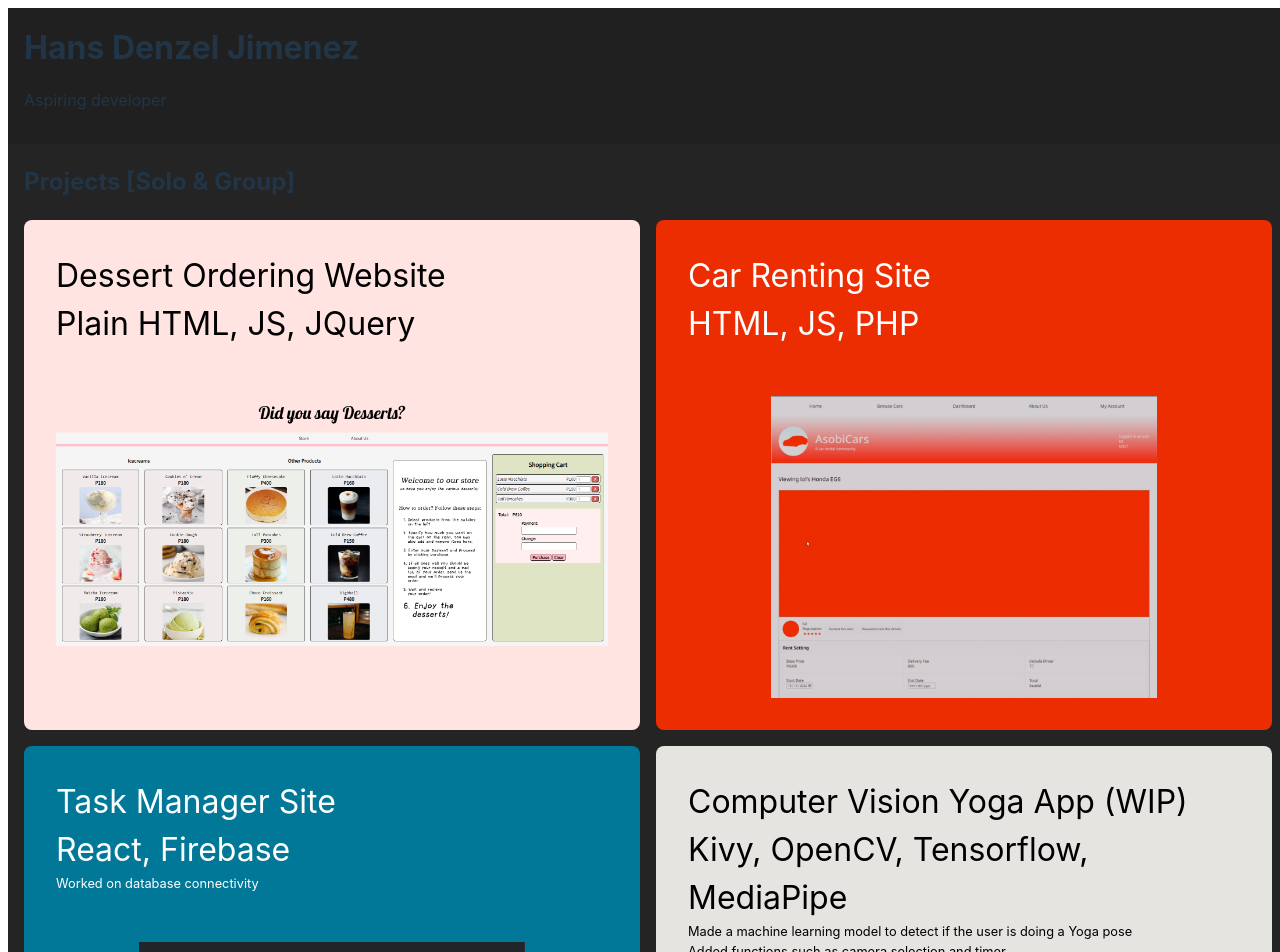
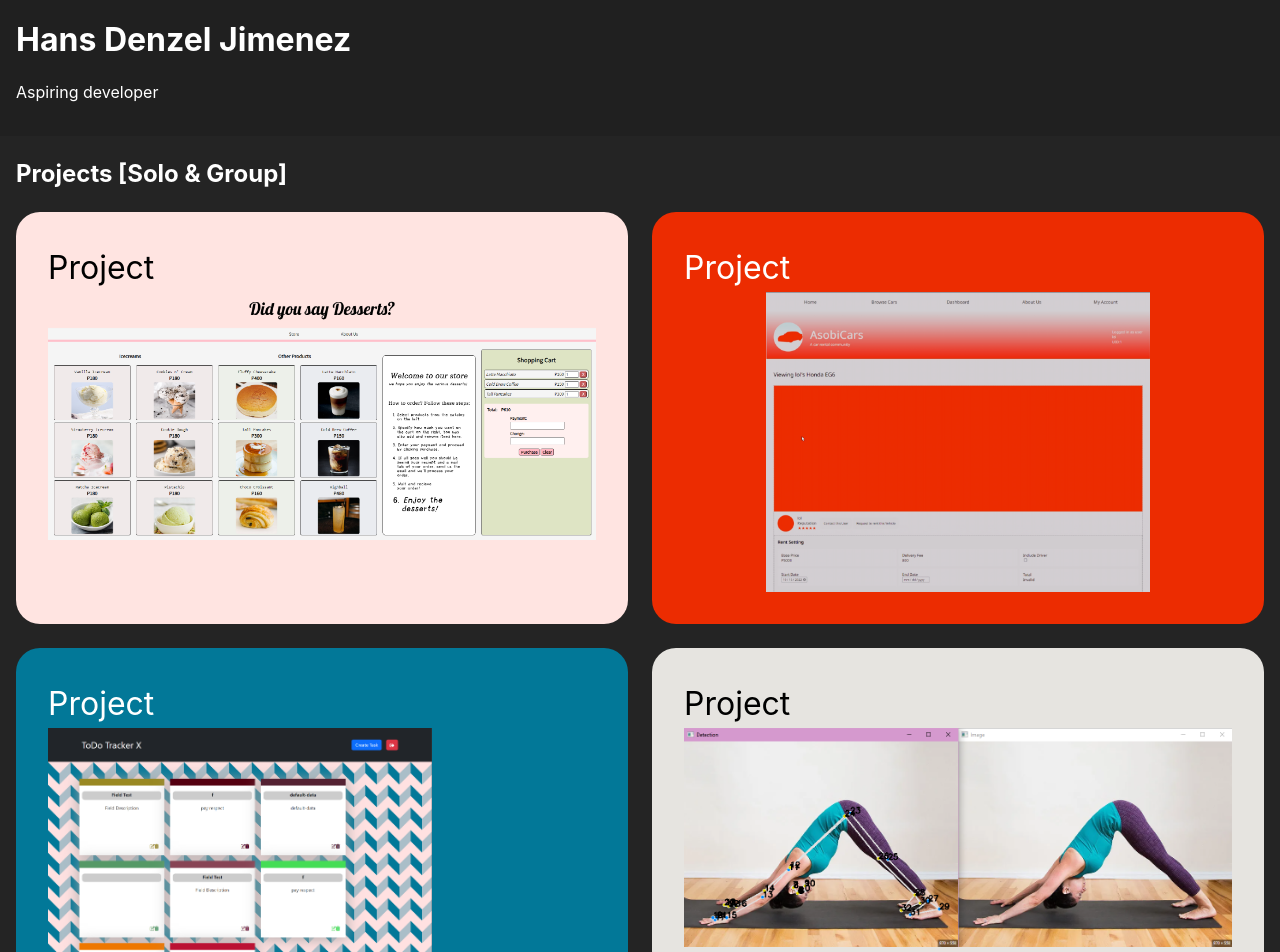
Before and after one commit to hansdenzelj/portfolio-test, a Vue app: page / in a window 1280 px wide. Shown: the top 952 px of the page. Built offline with nearby package versions, Linux system fonts and the light colour scheme; a web font is replaced by a local one.

Commit message:
overhaul cards

```diff
--- a/package.json
+++ b/package.json
@@ -12,6 +12,7 @@
     "vue": "^3.3.11"
   },
   "devDependencies": {
+    "@types/tinycolor2": "^1.4.6",
     "@vitejs/plugin-vue": "^4.5.2",
     "vite": "^5.0.8"
   }
--- a/src/App.vue
+++ b/src/App.vue
@@ -1,9 +1,10 @@
 <script>
-import Float from './components/Float.vue'
-import Banner from './components/Banner.vue'
-import CardContainer from './components/CardContainer.vue'
-import Card from './components/Card.vue'
-import Foot from './components/Foot.vue'
+import Float from "./components/Float.vue";
+import Banner from "./components/Banner.vue";
+import CardContainer from "./components/CardContainer.vue";
+import Card from "./components/Card.vue";
+import Foot from "./components/Foot.vue";
+import ProjectView from "./components/ProjectView.vue";
 
 export default {
   components: {
@@ -11,28 +12,56 @@ export default {
     Banner,
     CardContainer,
     Card,
+    ProjectView,
     Foot,
   },
   data() {
     return {
-      default_bgcolor: '#242424',
-      bgcolor: '#242424'
-    }
+      default_textcolor: "#FFFFFF",
+      default_bgcolor: "#242424",
+      bgcolor: "#242424",
+      textcolor: "#FFFFFF",
+    };
   },
   methods: {
-    setBgColor(color) {
-      this.bgcolor = color
+    setTheme(color) {
+      this.bgcolor = changeColor(color[0], -20);
+      this.textcolor = color[1];
     },
-    unsetBgColor() {
-      this.bgcolor = this.default_bgcolor
-    }
-  }
+    unsetTheme() {
+      this.bgcolor = this.default_bgcolor;
+      this.textcolor = this.default_textcolor;
+    },
+  },
+};
+
+//Function to darken colors, courtesy of:
+//https://stackoverflow.com/questions/62515517/darken-and-lighten-colors-in-javascript
+
+function changeColor(color, amount) {
+  // #FFF not supportet rather use #FFFFFF
+  const clamp = (val) => Math.min(Math.max(val, 0), 0xff);
+  const fill = (str) => ("00" + str).slice(-2);
+
+  const num = parseInt(color.substr(1), 16);
+  const red = clamp((num >> 16) + amount);
+  const green = clamp(((num >> 8) & 0x00ff) + amount);
+  const blue = clamp((num & 0x0000ff) + amount);
+  return (
+    "#" +
+    fill(red.toString(16)) +
+    fill(green.toString(16)) +
+    fill(blue.toString(16))
+  );
 }
 </script>
 
 <template>
-  <div class="app-wrapper" :style="{'background-color': this.bgcolor}">
-    <Float></Float>
+  <div
+    class="app-wrapper"
+    :style="{ 'background-color': this.bgcolor, color: this.textcolor }"
+  >
+  <ProjectView />
 
     <header>
       <Banner />
@@ -42,64 +71,71 @@ export default {
       <section class="section-project">
         <h1>Projects [Solo & Group]</h1>
         <CardContainer>
-
           <Card
-            @setColor="(color) => setBgColor(color)"
-            @unsetColor="unsetBgColor()"
+            @setColor="(color) => setTheme(color)"
+            @unsetColor="unsetTheme()"
             :theme="{
               foreground: 'black',
-              background: '#ffe4e1'
-            }" >
-            <span>Dessert Ordering Website</span>
-            <span>Plain HTML, JS, JQuery</span>
-            <br>
-            <img src="./assets/project_1.png" />
+              background: '#ffe4e1',
+            }"
+          >
+            <template #title>Project</template>
+            <template #image><img src="./assets/project_1.png" /></template>
           </Card>
 
           <Card
-            @setColor="(color) => setBgColor(color)"
-            @unsetColor="unsetBgColor()"
+            @setColor="(color) => setTheme(color)"
+            @unsetColor="unsetTheme()"
             :theme="{
               foreground: 'white',
-              background: '#ec2c01'
-            }">
-            <span>Car Renting Site</span>
-            <span>HTML, JS, PHP</span>
-            <br>
-            <img src="./assets/project_2.png" width="70%" style="align-self: center;"/>
+              background: '#ec2c01',
+            }"
+          >
+            <template #title>Project</template>
+            <template #image>
+              <img
+                src="./assets/project_2.png"
+                width="70%"
+                style="align-self: center"
+              />
+            </template>
           </Card>
 
           <Card
-            @setColor="(color) => setBgColor(color)"
-            @unsetColor="unsetBgColor()"
+            @setColor="(color) => setTheme(color)"
+            @unsetColor="unsetTheme()"
             :theme="{
               foreground: 'white',
-              background: '#027898'
-            }">
-            <span>Task Manager Site</span>
-            <span>React, Firebase</span>
-            <span style="font-size: clamp(0.5rem, 2.5vw, 0.8rem);">Worked on database connectivity</span>
-            <br>
-            <img src="./assets/project_3.png" width="70%" style="align-self: center;"/>
+              background: '#027898',
+            }"
+          >
+            <template #title>Project</template>
+            <template #image>
+              <img
+                src="./assets/project_3.png"
+                width="70%"
+                style="align-self: flex-start"
+              />
+            </template>
           </Card>
 
           <Card
-            @setColor="(color) => setBgColor(color)"
-            @unsetColor="unsetBgColor()"
+            @setColor="(color) => setTheme(color)"
+            @unsetColor="unsetTheme()"
             :theme="{
               foreground: 'black',
-              background: '#e6e4e0'
-            }">
-            <span>Computer Vision Yoga App (WIP)</span>
-            <span>Kivy, OpenCV, Tensorflow, MediaPipe</span>
-            <span style="font-size: clamp(0.5rem, 2.5vw, 0.8rem);">
-            Made a machine learning model to detect if the user is doing a Yoga pose<br>
-            Added functions such as camera selection and timer
-            </span>
-            <br>
-            <img src="./assets/project_4.png" width="100%" style="align-self: center;"/>
+              background: '#e6e4e0',
+            }"
+          >
+            <template #title>Project</template>
+            <template #image>
+              <img
+                src="./assets/project_4.png"
+                width="100%"
+                style="align-self: flex-start"
+              />
+            </template>
           </Card>
-
         </CardContainer>
       </section>
     </main>
@@ -107,14 +143,17 @@ export default {
     <footer>
       <Foot />
     </footer>
-
   </div>
 </template>
 
 <style scoped>
+body > footer {
+  position: sticky;
+  top: 100vh;
+}
+
 main {
   padding: 0 1em 1em 1em;
-  height: 100%;
 }
 
 span {
@@ -123,6 +162,6 @@ span {
 
 .app-wrapper {
   transition: background-color 250ms;
-  height: auto;
+  min-height: 100vh;
 }
 </style>
--- a/src/components/Article.vue
+++ /dev/null
@@ -1,34 +0,0 @@
-<template>
-<dialog ref="dialog">
-    <p ref="dialog_content">Content</p>
-    <button @click="this.isOpen = false">Close</button>
-</dialog>
-</template>
-
-<script>
-export default {
-    props: ['trigger', 'foreground', 'background'],
-    data() {
-        return {
-            isOpen: false,
-            content: "lolololol",
-        }
-    },
-    methods: {
-        openArticle() {
-            this.$refs.dialog.showModal()
-        },
-        closeArticle() {
-            this.$refs.dialog.close()
-        }
-    },
-    watch: {
-        trigger: function() {
-            this.isOpen = true
-        },
-        isOpen(state) {
-            state ? this.openArticle() : this.closeArticle()
-        }
-    }
-}
-</script>
--- a/src/components/Card.vue
+++ b/src/components/Card.vue
@@ -1,14 +1,16 @@
 <template>
     <div
     class="Card"
-    @click="showArticle = !showArticle"
+    @click=openArticle()
     @mouseenter="active = true"
     @mouseleave="active = false"
     :style="{'background-color': theme.background, 'color': theme.foreground}">
-    <slot>
+    <slot class="Card--Title" name="title">
         Insert Content Here
     </slot>
-    <!-- <Article :trigger="showArticle"></Article> -->
+    <slot name="image">
+        Insert Image Here
+    </slot>
     </div>
 </template>
 
@@ -16,28 +18,35 @@
 .Card {
     min-width: 100px;
     padding: 1em;
-    border-radius: 0.25em;
+    border-radius: 0.75em;
     box-sizing: border-box;
     -moz-box-sizing: border-box;
     -webkit-box-sizing: border-box;
-    transition: border 200ms;
+    transition: transform 200ms;
     display: flex;
     flex-direction: column;
     font-size: clamp(1rem, 2.5vw, 2rem);
 }
 
+.Card--Title {
+    font-size: 2em;
+}
+
 .Card:hover {
-    border: 0.2em solid rgb(223, 223, 223)
+    /* border: 0.2em solid rgb(223, 223, 223) */
+    transform: scaleX(102%) scaleY(102%);
+}
+
+img {
+    align-self:flex-start;
 }
 
 </style>
 
 <script>
-import Article from './Article.vue'
 
 export default {
     components: {
-        Article,
     },
     props: {
         theme: {
@@ -51,17 +60,19 @@ export default {
     data() {
         return {
             active: false,
-            showArticle: false,
         }
     },
     emits: ['setColor', 'unsetColor'],
     methods: {
         emitSetBGColor() { //set background color
-            this.$emit('setColor', this.theme.background)
+            this.$emit('setColor', [this.theme.background, this.theme.foreground])
         },
         emitUnsetBGColor() {
             this.$emit('unsetColor')
-        }
+        },
+        openArticle(articleRef) {
+            console.log("Hello")
+        },
     },
     watch: {
         active(state) {
--- a/src/components/CardContainer.vue
+++ b/src/components/CardContainer.vue
@@ -12,7 +12,7 @@
     min-height: 600px;
     min-width: 600px;
     grid-template-columns: 1fr 1fr 1fr;
-    gap: 1em;
+    gap: 1.5em;
 }
 
 @media (max-width: 2000px) {
--- a/src/components/Foot.vue
+++ b/src/components/Foot.vue
@@ -7,7 +7,6 @@
 
 <style scoped>
     div {
-        position:sticky;
         height: 100px;
         background-color: rgba(0, 0, 0, 0.2);
         padding: 1em;
--- /dev/null
+++ b/src/components/ProjectView.vue
@@ -0,0 +1,51 @@
+<template>
+    <div class="Project-Wrapper">
+        <div class="Project">
+            <p>Contain details about the project here</p>
+        </div>
+    </div>
+</template>
+
+<script>
+export default {
+    props: [],
+    data() {
+        return {
+
+        }
+    },
+    methods: {
+
+    },
+    watch: {
+
+    }
+}
+</script>
+
+<style scoped>
+    .Project-Wrapper {
+        position: fixed;
+        z-index: 999;
+        top: 0;
+        left: 0;
+        width: 100%;
+        height: 100%;
+
+        display: none;
+        flex-direction: column;
+        align-items: center;
+        justify-content: center;
+    }
+
+    .Project {
+        width: 80%;
+        height: 80%;
+        background-color: white;
+    }
+
+    p {
+        color: #000;
+        margin: 0;
+    }
+</style>
--- a/src/style.css
+++ b/src/style.css
@@ -16,12 +16,23 @@
   font-synthesis: none;
   text-rendering: optimizeLegibility;
   -webkit-font-smoothing: antialiased;
-  -moz-osx-font-smoothing: grayscale;
+  -moz-osx-font-smoothing: antialiased;
 }
 
 html, body {
   width: 100%;
-  height: 100%;
+  height: 100vh;
+  margin: 0;
+}
+
+body {
+  display: flex;
+  flex-direction: column;
+}
+
+body > footer {
+  position: sticky;
+  top: 100vh;
 }
 
 a {
--- a/vite.config.js
+++ b/vite.config.js
@@ -3,6 +3,6 @@ import vue from '@vitejs/plugin-vue'
 
 // https://vitejs.dev/config/
 export default defineConfig({
-  base: '',
+  base: '/vite-vue-project/',
   plugins: [vue()],
 })
```
Also changed, not shown: 1 other file (tests, documents, lock files or other folders). Lines whose indentation alone changed are shown as unchanged.
